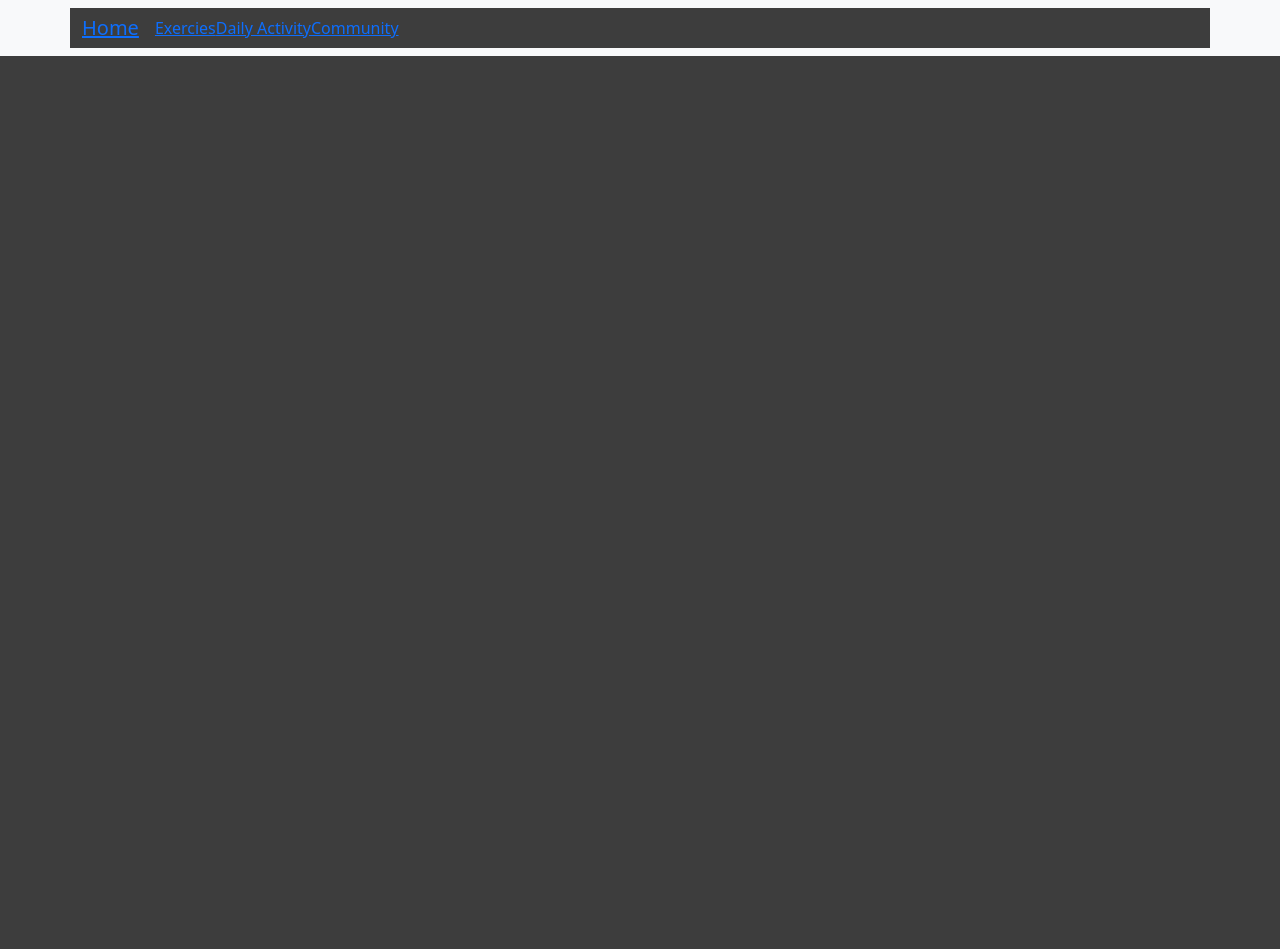
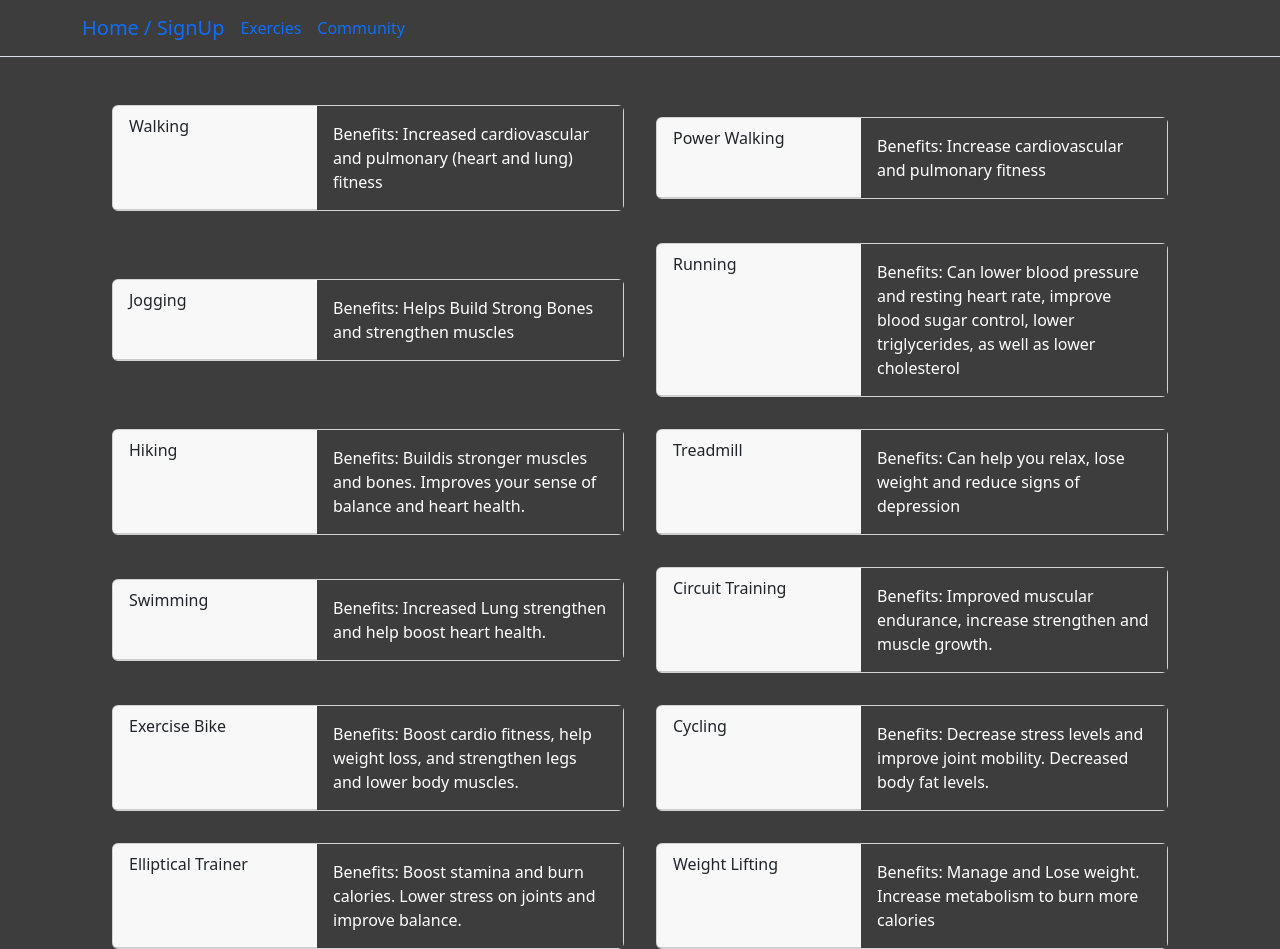
Before and after one commit to jaysune36/final-assignment-app, a React (Create React App) app: page /exercise-sel in a window 1280 px wide. Before the commit the page ends 800 px from the top, so only its background shows below. Built offline with nearby package versions, Linux system fonts and the light colour scheme; no server answers; the HTML template or start-up script is replaced by a standard one.

Commit message:
Add new component ExerciseItems. Link to display items and give a description of different workouts to add. Created main layout and stylings for app

```diff
--- a/src/App.css
+++ b/src/App.css
@@ -78,3 +78,67 @@
   color: red;
   border: none;
 }
+
+.activity-board div {
+  width: 100%;
+}
+
+.bottom-border {
+  border-bottom: 1px solid white;
+  padding-bottom: 1rem;
+}
+
+.top-border {
+  border-top: 1px solid white;
+  padding-top: 1rem;
+}
+
+.margin-r {
+  margin-right: 1rem;
+}
+
+.sign-up-card {
+  width: 90%;
+}
+
+.sign-up-card label {
+  color: white;
+}
+
+.font-color {
+  color: white;
+}
+
+.exercise-items div p{
+  color: white;
+}
+
+.exercise-items{
+  display: flex;
+  flex-wrap: wrap;
+  align-items: center;
+  justify-content: center;
+  gap: 2rem;
+}
+
+.exercise-items div{
+  flex-direction: row;
+  width: 70%;
+}
+
+@media (min-width: 768px) {
+  .card-info-single {
+    width: 18rem;
+  }
+  .activity-board div:nth-of-type(-1n + 2) {
+    border-right: 1px solid white;
+  }
+
+  .sign-up-card {
+    width: 70%;
+  }
+
+  .exercise-items div{
+    width: 40%;
+  }
+}
--- a/src/App.js
+++ b/src/App.js
@@ -10,6 +10,7 @@ import SignUp from './components/Signup';
 import './App.css';
 import UsersList from './components/UsersList';
 import SelectUser from './components/SelectUser';
+import ExerciseItems from './components/ExerciseItems';
 
 function App() {
 
@@ -35,25 +36,20 @@ function App() {
 
   return (
     <Router>
-       <Navbar expand="lg" className="bg-body-tertiary">
+       <Navbar expand="md" variant="dark" className='border-bottom'>
       <Container>
-        <Navbar.Brand><Link to="/">Home</Link></Navbar.Brand>
+        <Navbar.Brand><Link to="/" className='text-decoration-none'>Home / SignUp</Link></Navbar.Brand>
         <Navbar.Toggle aria-controls="basic-navbar-nav" />
         <Navbar.Collapse id="basic-navbar-nav">
-          <Nav className="me-auto">
-            <Link to="/exercie-sel">Exercies</Link>
-            <Link to="/daily">Daily Activity</Link>
-            <Link to="/users">Community</Link>
+          <Nav className="me-auto ">
+            <Link to="/exercise-sel" className='margin-r text-decoration-none'>Exercies</Link>
+            <Link to="/users" className='text-decoration-none'>Community</Link>
           </Nav>
         </Navbar.Collapse>
       </Container>
     </Navbar>
     <Routes>
-    {/* <Route path="/exercise-sel">
-          </Route>
-
-          <Route path="/daily">
-          </Route> */}
+    <Route path="/exercise-sel" element={<ExerciseItems />}/>
           <Route path="/users" element={<UsersList users={users} deleteUser={deleteUser} fetchFitnessUsers={fetchFitnessUsers} setUserLogin={setUserLogin}/>}>
           </Route>
             <Route path="/users/:id" element={<SelectUser userLogin={userLogin} setUserLogin={setUserLogin} fetchFitnessUsers={fetchFitnessUsers}/>}/>
--- a/src/components/ActivityInfo.js
+++ b/src/components/ActivityInfo.js
@@ -21,7 +21,7 @@ function CustomToggle({children, eventKey}) {
   );
 }
 
-function ActivityInfo({exercise, setDetails, addExerciseInfo, index, setCalories, setHeartRate, setDuration, calories, duration, heartRate}) {
+function ActivityInfo({addExerciseInfo, index, setCalories, setHeartRate, setDuration, calories, duration, heartRate}) {
 
   return (
 
--- a/src/components/ExerciseCard.js
+++ b/src/components/ExerciseCard.js
@@ -3,11 +3,11 @@ import Card from 'react-bootstrap/Card';
 import Button from 'react-bootstrap/Button';
 import ActivityInfo from './ActivityInfo';
 
-function ExerciseCard({exercise, deleteItem, index, addExerciseInfo, setDetails, setCalories, setHeartRate, setDuration, calories, duration, heartRate}) {
+function ExerciseCard({exercise, deleteItem, index, addExerciseInfo, setCalories, setHeartRate, setDuration, calories, duration, heartRate}) {
 
   return (
     <div>
-       <Card className='mb-3' border="light" style={{ width: '18rem'}}>
+       <Card className='mb-3 card-info-single' border="light">
         <Card.Header className='d-flex flex-rows justify-content-between align-items-center'>
           <Card.Title className='card-info-title'>{exercise.name}</Card.Title>
           <Button variant='danger' className='card-delete' onClick={()=>deleteItem(index)}>Delete</Button>
--- /dev/null
+++ b/src/components/ExerciseItems.js
@@ -0,0 +1,83 @@
+import React from 'react'
+import Card from 'react-bootstrap/Card'
+
+function ExerciseItems() {
+  return (
+    <div className='mt-5 exercise-items'>
+      <Card>
+        <Card.Header>Walking</Card.Header>
+        <Card.Body>
+          <Card.Text>Benefits: Increased cardiovascular and pulmonary (heart and lung) fitness</Card.Text>
+        </Card.Body>
+      </Card>
+      <Card>
+        <Card.Header>Power Walking</Card.Header>
+        <Card.Body>
+          <Card.Text>Benefits: Increase cardiovascular and pulmonary fitness</Card.Text>
+        </Card.Body>
+      </Card>
+      <Card>
+        <Card.Header>Jogging</Card.Header>
+        <Card.Body>
+          <Card.Text>Benefits: Helps Build Strong Bones and strengthen muscles</Card.Text>
+        </Card.Body>
+      </Card>
+      <Card>
+        <Card.Header>Running</Card.Header>
+        <Card.Body>
+          <Card.Text>Benefits: Can lower blood pressure and resting heart rate, improve blood sugar control, lower triglycerides, as well as lower cholesterol</Card.Text>
+        </Card.Body>
+      </Card>
+      <Card>
+        <Card.Header>Hiking</Card.Header>
+        <Card.Body>
+          <Card.Text>Benefits: Buildis stronger muscles and bones. Improves your sense of balance and heart health.</Card.Text>
+        </Card.Body>
+      </Card>
+      <Card>
+        <Card.Header>Treadmill</Card.Header>
+        <Card.Body>
+          <Card.Text>Benefits: Can help you relax, lose weight and reduce signs of depression</Card.Text>
+        </Card.Body>
+      </Card>
+      <Card>
+        <Card.Header>Swimming</Card.Header>
+        <Card.Body>
+          <Card.Text>Benefits: Increased Lung strengthen and help boost heart health.</Card.Text>
+        </Card.Body>
+      </Card>
+      <Card>
+        <Card.Header>Circuit Training</Card.Header>
+        <Card.Body>
+          <Card.Text>Benefits: Improved muscular endurance, increase strengthen and muscle growth.</Card.Text>
+        </Card.Body>
+      </Card>
+      <Card>
+        <Card.Header>Exercise Bike</Card.Header>
+        <Card.Body>
+          <Card.Text>Benefits: Boost cardio fitness, help weight loss, and strengthen legs and lower body muscles.</Card.Text>
+        </Card.Body>
+      </Card>
+      <Card>
+        <Card.Header>Cycling</Card.Header>
+        <Card.Body>
+          <Card.Text>Benefits: Decrease stress levels and improve joint mobility. Decreased body fat levels.</Card.Text>
+        </Card.Body>
+      </Card>
+      <Card>
+        <Card.Header>Elliptical Trainer</Card.Header>
+        <Card.Body>
+          <Card.Text>Benefits: Boost stamina and burn calories. Lower stress on joints and improve balance.</Card.Text>
+        </Card.Body>
+      </Card>
+      <Card>
+        <Card.Header>Weight Lifting</Card.Header>
+        <Card.Body>
+          <Card.Text>Benefits: Manage and Lose weight. Increase metabolism to burn more calories</Card.Text>
+        </Card.Body>
+      </Card>
+    </div>
+  )
+}
+
+export default ExerciseItems
--- a/src/components/ExerciseList.js
+++ b/src/components/ExerciseList.js
@@ -9,7 +9,6 @@ import { useParams } from 'react-router-dom';
 function ExerciseList({userLogin, setUserLogin, availItems, fetchFitnessUsers}) {
 
   const [newExerciseName, setNewExerciseName] = useState('');
-  // const [details, setDetails] = useState([]);
   const [ calories, setCalories] = useState(0);
   const [ duration, setDuration ] = useState(0);
   const [ heartRate, setHeartRate ] = useState(0);
@@ -68,7 +67,7 @@ function ExerciseList({userLogin, setUserLogin, availItems, fetchFitnessUsers})
 
   return (
     <div>
-      <Form className='text-center d-flex justify-content-center align-items-center flex-column'
+      <Form className='text-center d-flex justify-content-center align-items-center flex-column top-border'
         onSubmit={addItem}
         >
         <Form.Label>Add New Exercise</Form.Label>
@@ -81,7 +80,7 @@ function ExerciseList({userLogin, setUserLogin, availItems, fetchFitnessUsers})
       <Card className='mt-5'>
         <Card.Header>Exercise List</Card.Header>
         <Card.Body>
-          <div className='d-flex flex-wrap justify-content-between'>
+          <div className='d-sm-flex flex-wrap justify-content-between'>
             {listItems}
           </div>
         </Card.Body>
--- a/src/components/SelectUser.js
+++ b/src/components/SelectUser.js
@@ -29,7 +29,7 @@ function SelectUser({userLogin, fetchFitnessUsers, setUserLogin}) {
       <Card className='selectUser' bg='dark' text='light'>
         <Card.Header className='fs-2 text-center'>{userLogin.name}</Card.Header>
         <Card.Body>
-          <Card.Text className='text-center'>{userLogin.email}</Card.Text>
+          <Card.Text className='text-center bottom-border'>{userLogin.email}</Card.Text>
           <Activity userLogin={userLogin}/>
                 <ExerciseList userLogin={userLogin} fetchFitnessUsers={fetchFitnessUsers} setUserLogin={setUserLogin} availItems={availItems}/>
         </Card.Body>
--- a/src/components/Signup.js
+++ b/src/components/Signup.js
@@ -18,7 +18,8 @@ export default function SignUp() {
   return(
     <div>
       <div className="sign-up container d-flex flex-column justify-content-center align-items-center">
-        <Form className="border rounded p-5 w-50" onSubmit={addNewUser}>
+      <h1 className="font-color">SignUp</h1>
+        <Form className="border rounded p-5 sign-up-card" onSubmit={addNewUser}>
       <Form.Group className="mb-3">
         <Form.Label>Name</Form.Label>
         <Form.Control type="text" placeholder="Name" onChange={
@@ -33,7 +34,7 @@ export default function SignUp() {
           (e)=>setNewEmail(e.target.value)
         }
         value={newEmail}/>
-        <Form.Text className="text-muted">
+        <Form.Text className="font-color">
           We'll never share your email with anyone else.
         </Form.Text>
       </Form.Group>
--- a/src/components/UsersList.js
+++ b/src/components/UsersList.js
@@ -18,7 +18,7 @@ function UsersList({users, deleteUser, fetchFitnessUsers, setUserLogin}) {
 
   return (
     <div className="container mt-5">
-      <div className="d-md-flex flex-wrap align-items-center justify-content-center row-gap-5 column-gap-3">
+      <div className="d-flex flex-wrap align-items-center justify-content-center row-gap-5 column-gap-3">
       {usersListArr}
       </div>
     </div>
```
Also changed, not shown: src/components/Activity.js (+6 -6 lines).
